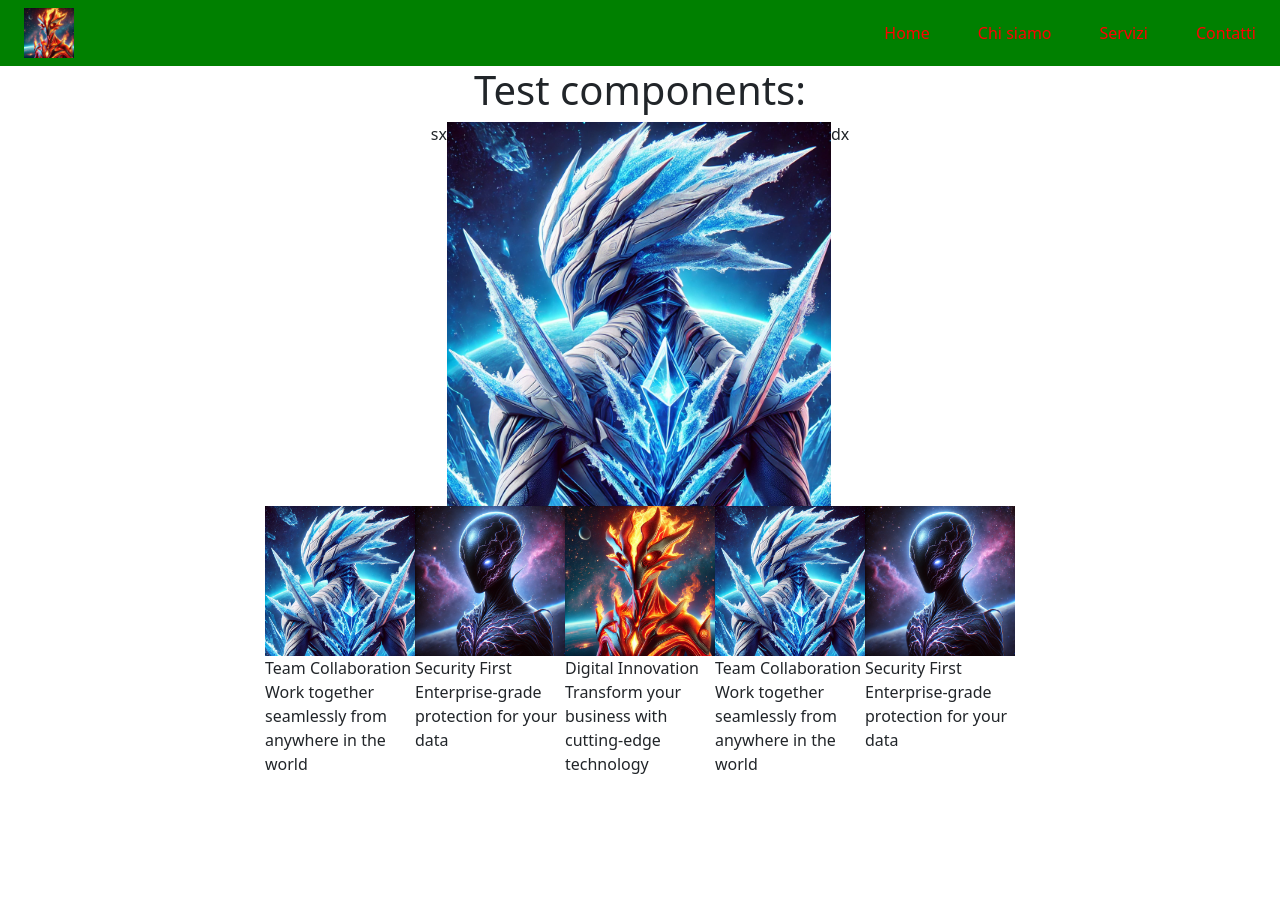
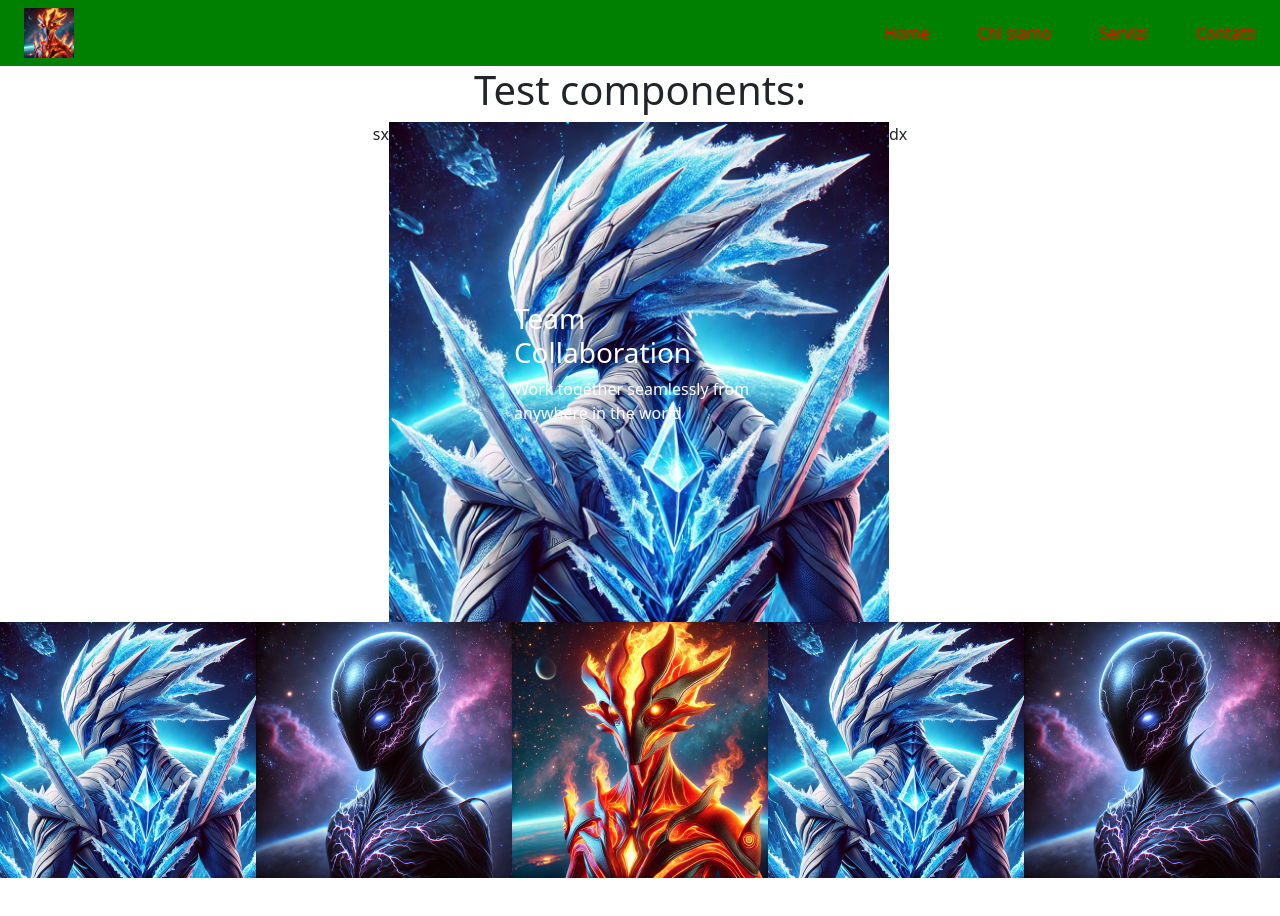
Before and after one commit to MattiaAngelini/react-ts-components, a React (Vite) app: page / in a window 1280 px wide. Shown: the top 916 px of the page. After the commit the page ends 878 px from the top, so only its background shows below. Built offline with nearby package versions, Linux system fonts and the light colour scheme.

Commit message:
Modified carousel layout & created functions to display slides

```diff
--- a/src/App.tsx
+++ b/src/App.tsx
@@ -49,7 +49,8 @@ const slides = [
     "Security First",
     "Enterprise-grade protection for your data",
     "./../public/voidon_front.jpg.webp"
-  )
+  ),
+
 ];
 
   // function test(){
--- a/src/interfaces/carouselInterface.ts
+++ b/src/interfaces/carouselInterface.ts
@@ -1,5 +1,4 @@
 export interface CarouselInterface {
-    urlMainImage: string;
     slideArray:[] ;
     //array di models
   }
--- a/src/models/slideModel.ts
+++ b/src/models/slideModel.ts
@@ -1,7 +1,7 @@
 export class SlideModel {
-    id: number;
-    title: string;
-    description: string;
+    id?: number;
+    title?: string;
+    description?: string;
     imageUrl: string;
 
     constructor(id: number,title: string, description: string, imageUrl: string) {
--- a/src/styles/carousel.scss
+++ b/src/styles/carousel.scss
@@ -1,10 +1,3 @@
-.carousel {
-    min-height: 100vh;
-    position: relative;
-
-    .main-pic{
-        img{
-            width: 30%;
-        }
-    }
+.main-pic {
+    img{width: 500px;}
 }
--- a/src/styles/slide.scss
+++ b/src/styles/slide.scss
@@ -1,5 +1,12 @@
 .slide{
-    max-width: 150px;
+    position: relative;
+}
+.description{
+    position: absolute;
+    color: white;
+    top: 50%;
+    left: 50%;
+    transform: translate(-50%,-50%);
 }
 
 img{
--- a/src/utilities/carousel.tsx
+++ b/src/utilities/carousel.tsx
@@ -1,27 +1,47 @@
 import { CarouselInterface } from '../interfaces/carouselInterface';
+import { useState } from 'react';
 import '../styles/carousel.scss'
-import Slide
- from './slide';
+import Slide from './slide';
 
 function Carousel(props: CarouselInterface) {
+    const [counterImg, setCounterImg] = useState(0)
+
+    function prevImage(){
+        if(counterImg !== 0){
+            setCounterImg(counterImg - 1)
+        }
+    }
+    function nextImage(){
+        if(counterImg >= props.slideArray.length - 1){
+            setCounterImg(0)
+        }else{
+            setCounterImg(counterImg + 1)
+        }
+    }
+
   return (
     <div className='carousel'>
-
       <div className='main-pic d-flex justify-content-center'>
-      <span>sx</span>
-        <img src={props.urlMainImage} alt="" />
-        <span>dx</span>
+        {/* Slide Principale */}
+        <span onClick={prevImage}>sx</span>
+            <Slide
+                imageUrl={props.slideArray[counterImg].imageUrl}
+                title={props.slideArray[counterImg].title}
+                description={props.slideArray[counterImg].description}>
+             </Slide>
+        <span onClick={nextImage}>dx</span>
       </div>
 
+      {/* Carosello */}
       <div className='d-flex justify-content-center'>
       {props.slideArray.map((slide,index)=>(
         <Slide key={index}
                imageUrl={slide.imageUrl}
-               title={slide.title}
-               description={slide.description}>
+            >
         </Slide>
      ))}
       </div>
+
     </div>
   );
 }
--- a/src/utilities/slide.tsx
+++ b/src/utilities/slide.tsx
@@ -5,8 +5,10 @@ function Slide(props: SlideModel) {
   return (
     <div className='slide'>
         <img src={props.imageUrl} alt="" />
-        <div>{props.title}</div>
-        <p>{props.description}</p>
+        <div className='description'>
+            <h3>{props.title}</h3>
+            <p>{props.description}</p>
+        </div>
     </div>
   );
 }
```
